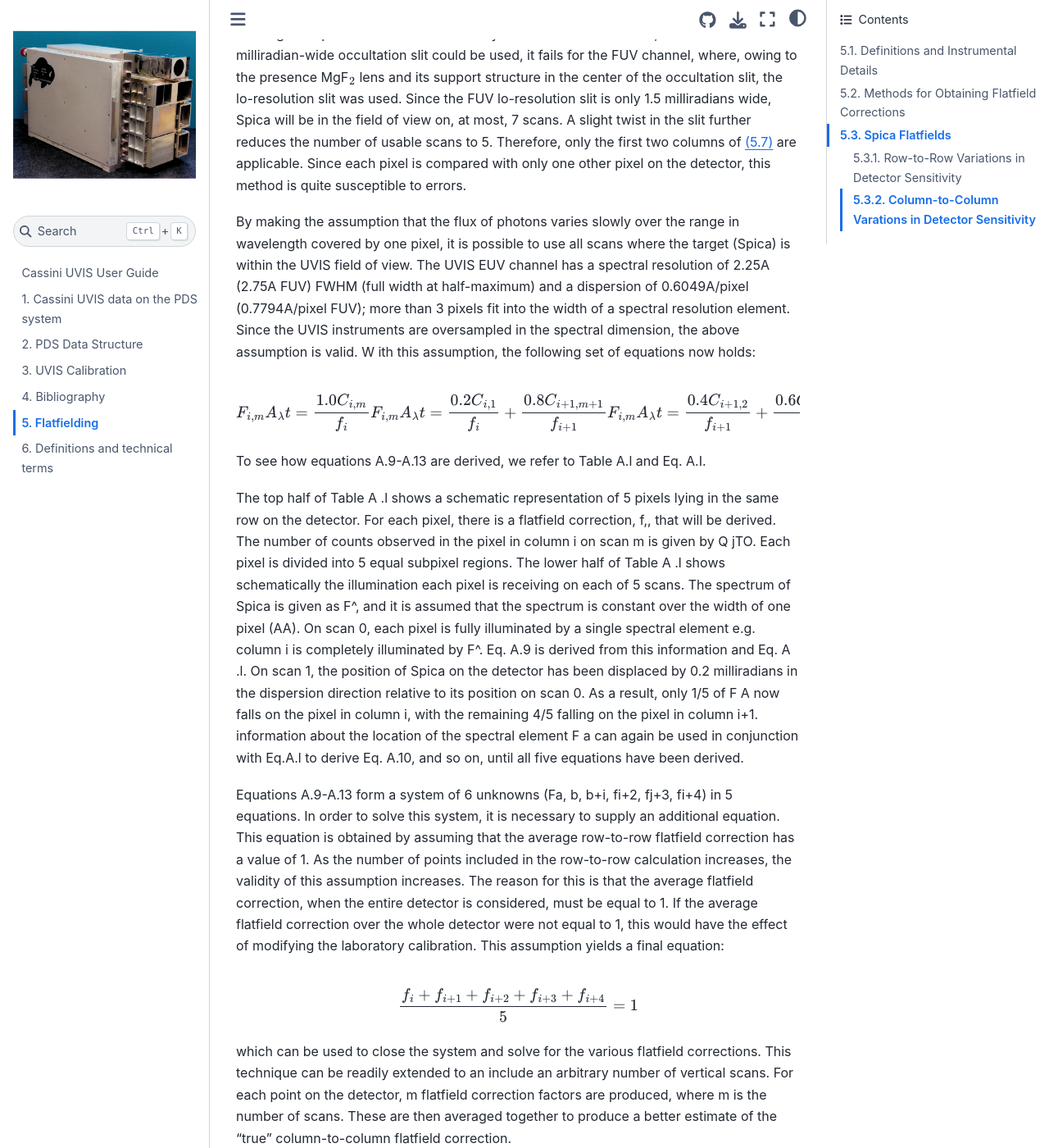
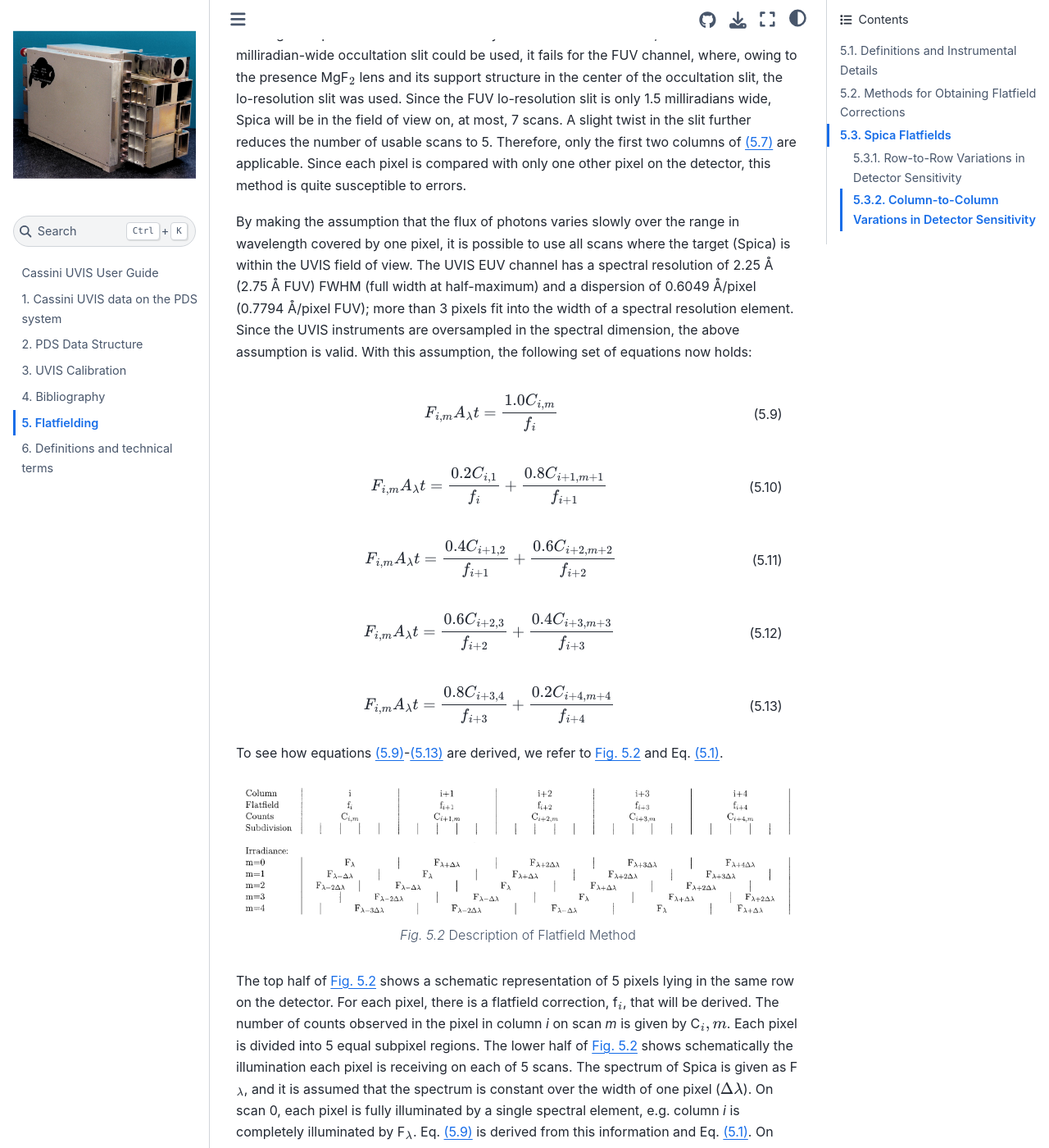
Before and after one commit to Cassini-UVIS/users_guide, a Jupyter Book: the page built from Appendix1_Flatfielding.md, in a window 1280 px wide and 1400 px high, scrolled down 6854 px. Shown: the whole window at 82% size. Built offline with Jupyter Book 1.0.4 settings and Sphinx 7.4.7 and the Sphinx Book theme 1.1.4, drawn with Linux system fonts in a browser that asks for light colours; cross-references to code outside the pages are shown as plain code; some of the changed text lies outside the part shown.

Commit message:
finished rough editing

````diff
--- a/Appendix1_Flatfielding.md
+++ b/Appendix1_Flatfielding.md
@@ -188,52 +188,67 @@ Therefore, only the first two columns of {eq}`eq:Fi3` are applicable.
 Since each pixel is compared with only one other pixel on the detector, this method is quite susceptible to errors.
 
 By making the assumption that the flux of photons varies slowly over the range in wavelength covered by one pixel, it is possible to use all scans where the target (Spica) is within the UVIS field of view.
-The UVIS EUV channel has a spectral resolution of 2.25A (2.75A FUV) FWHM (full width at half-maximum) and a dispersion of 0.6049A/pixel
-(0.7794A/pixel FUV); more than 3 pixels fit into the width of a spectral resolution
-element. Since the UVIS instruments are oversampled in the spectral dimension, the
-above assumption is valid. W ith this assumption, the following set of equations now
-holds:
+The UVIS EUV channel has a spectral resolution of 2.25 Å (2.75 Å FUV) FWHM (full width at half-maximum) and a dispersion of 0.6049 Å/pixel (0.7794 Å/pixel FUV); more than 3 pixels fit into the width of a spectral resolution element.
+Since the UVIS instruments are oversampled in the spectral dimension, the above assumption is valid.
+With this assumption, the following set of equations now holds:
 
 ```{math}
+:label: eq:A.9
 F_{i,m}A_\lambda t = \frac{1.0C_{i,m}}{f_i}
+```
+```{math}
+:label: eq:A.10
 F_{i,m}A_\lambda t = \frac{0.2C_{i,1}}{f_i} + \frac{0.8C_{i+1,m+1}}{f_{i+1}}
+```
+```{math}
+:label: eq:A.11
 F_{i,m}A_\lambda t = \frac{0.4C_{i+1,2}}{f_{i+1}} + \frac{0.6C_{i+2,m+2}}{f_{i+2}}
+```
+```{math}
+:label: eq:A.12
 F_{i,m}A_\lambda t = \frac{0.6C_{i+2,3}}{f_{i+2}} + \frac{0.4C_{i+3,m+3}}{f_{i+3}}
+```
+```{math}
+:label: eq:A.13
 F_{i,m}A_\lambda t = \frac{0.8C_{i+3,4}}{f_{i+3}} + \frac{0.2C_{i+4,m+4}}{f_{i+4}}
 ```
 
-To see how equations A.9-A.13 are derived, we refer to Table A.l and Eq. A.I.
+To see how equations {eq}`eq:A.9`-{eq}`eq:A.13` are derived, we refer to {numref}`fig:table_A.1` and
+Eq. {eq}`eq:ff-corr`.
 
-The top half of Table A .l shows a schematic representation of 5 pixels lying in the same
-row on the detector. For each pixel, there is a flatfield correction, f,, that will be derived.
-The number of counts observed in the pixel in column i on scan m is given by Q jTO.
-Each pixel is divided into 5 equal subpixel regions. The lower half of Table A .l shows
-schematically the illumination each pixel is receiving on each of 5 scans. The spectrum
-of Spica is given as F^, and it is assumed that the spectrum is constant over the width
-of one pixel (AA). On scan 0, each pixel is fully illuminated by a single spectral element
-e.g. column i is completely illuminated by F^. Eq. A.9 is derived from this information
-and Eq. A .l. On scan 1, the position of Spica on the detector has been displaced by 0.2
-milliradians in the dispersion direction relative to its position on scan 0. As a result,
-only 1/5 of F A now falls on the pixel in column i, with the remaining 4/5 falling on
-the pixel in column i+1. information about the location of the spectral element F a can
-again be used in conjunction with Eq.A.l to derive Eq. A.10, and so on, until all five
+:::{figure-md} fig:table_A.1
+<img src="figures/table_A.1.png" alt="Description of Flatfield Method">
+
+Description of Flatfield Method
+:::
+
+The top half of {numref}`fig:table_A.1` shows a schematic representation of 5 pixels lying in the same row on the detector.
+For each pixel, there is a flatfield correction, f$_i$, that will be derived.
+The number of counts observed in the pixel in column _i_ on scan _m_ is given by C$_i,m$.
+Each pixel is divided into 5 equal subpixel regions.
+The lower half of {numref}`fig:table_A.1` shows schematically the illumination each pixel is receiving on each of 5 scans.
+The spectrum of Spica is given as F$_\lambda$, and it is assumed that the spectrum is constant over the width of one pixel ($\Delta\lambda$).
+On scan 0, each pixel is fully illuminated by a single spectral element, e.g. column _i_ is completely illuminated by F$_\lambda$.
+Eq. {eq}`eq:A.9` is derived from this information and Eq. {eq}`eq:ff-corr`.
+On scan 1, the position of Spica on the detector has been displaced by 0.2 milliradians in the dispersion direction relative to its position on scan 0.
+As a result, only 1/5 of F$_\lambda$ now falls on the pixel in column _i_, with the remaining 4/5 falling on the pixel in column _i+1_.
+Information about the location of the spectral element F$_\lambda$ can
+again be used in conjunction with Eq {eq}`eq:ff-corr` to derive Eq. {eq}`eq:A.10`, and so on, until all five
 equations have been derived.
 
-Equations A.9-A.13 form a system of 6 unknowns (Fa, b, b+i, fi+2, fj+3, fi+4)
-in 5 equations. In order to solve this system, it is necessary to supply an additional
-equation. This equation is obtained by assuming that the average row-to-row flatfield
-correction has a value of 1. As the number of points included in the row-to-row calculation increases, the validity of this assumption increases. The reason for this is that
-the average flatfield correction, when the entire detector is considered, must be equal
-to 1. If the average flatfield correction over the whole detector were not equal to 1, this
-would have the effect of modifying the laboratory calibration. This assumption yields
-a final equation:
+Equations {eq}`eq:A.9`-{eq}`eq:A.13` form a system of 6 unknowns (F$_\lambda$, f$_i$, f$_{i+1}$, f$_{i+2}$, f$_{i+3}$, f$_{i+4}$ in 5 equations.
+In order to solve this system, it is necessary to supply an additional equation.
+This equation is obtained by assuming that the average row-to-row flatfield correction has a value of 1.
+As the number of points included in the row-to-row calculation increases, the validity of this assumption increases.
+The reason for this is that the average flatfield correction, when the entire detector is considered, must be equal to 1.
+If the average flatfield correction over the whole detector were not equal to 1, this would have the effect of modifying the laboratory calibration.
+This assumption yields a final equation:
 
 ```{math}
 \frac{f_i+f_{i+1}+f_{i+2}+f_{i+3}+f_{i+4}}{5}=1
 ```
 
-which can be used to close the system and solve for the various flatfield corrections. This
-technique can be readily extended to an include an arbitrary number of vertical scans.
-For each point on the detector, m flatfield correction factors are produced, where m is
-the number of scans. These are then averaged together to produce a better estimate of
-the “true” column-to-column flatfield correction.
+which can be used to close the system and solve for the various flatfield corrections.
+This technique can be readily extended to an include an arbitrary number of vertical scans.
+For each point on the detector, m flatfield correction factors are produced, where m is the number of scans.
+These are then averaged together to produce a better estimate of the “true” column-to-column flatfield correction.
````
Also changed, not shown: figures/table_A.1.png (added).
